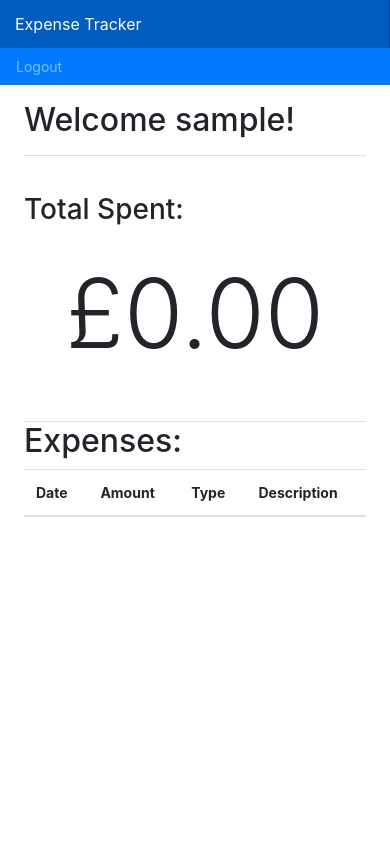
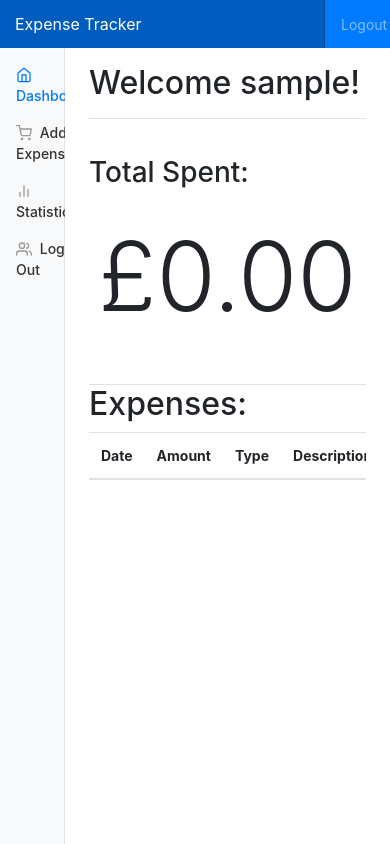
Before and after one commit to rashad-h/ExpenseTracker, a Flask app: page /dashboard in a window 390 px wide. Run offline with Flask 2, Linux system fonts and the light colour scheme; the visitor is signed in with stand-in values (Sample User, id 1); data comes from the database, SQL or seed files in the repository; data that the repository does not hold is empty; parts of the project's set-up code (start-up, migrations or seed data) failed here and were passed over; some libraries are stand-ins or nearby versions.

Commit message:
improved layout for smalled devices

```diff
--- a/app/templates/dash_base.html
+++ b/app/templates/dash_base.html
@@ -18,8 +18,8 @@
         <link href="../static/style.css" rel="stylesheet">
     </head>
     <body>
-        <nav class="navbar navbar-dark sticky-top bg-primary flex-md-nowrap p-0">
-            <a class="navbar-brand col-sm-3 col-md-2 mr-0" href="/">Expense Tracker</a>
+        <nav class="navbar navbar-dark sticky-top bg-primary flex-nowrap p-0">
+            <a class="navbar-brand col-10 col-md-2 mr-0" href="/">Expense Tracker</a>
             <!-- <input class="form-control form-control-dark w-100" type="text" placeholder="Search" aria-label="Search"> -->
             <ul class="navbar-nav px-3">
                 <li class="nav-item text-nowrap">
@@ -29,7 +29,7 @@
         </nav>
         <div class="container-fluid">
             <div class="row">
-                <nav class="col-md-2 d-none d-md-block bg-light sidebar">
+                <nav class="col-md-2 col-sm-2 col-2 d-md-block d-sm-flex bg-light sidebar">
                     <div class="sidebar-sticky">
                         <ul class="nav flex-column">
                             <li class="nav-item">
@@ -82,7 +82,7 @@
 
                     </div>
                 </nav>
-                <main role="main" class="col-md-9 ml-sm-auto col-lg-10 pt-3 px-4">
+                <main role="main" class="col-md-9 col-10 ml-auto col-lg-10 pt-3 px-4">
                     <div class="d-flex justify-content-between flex-wrap flex-md-nowrap align-items-center pb-2 mb-3 border-bottom">
                         <h1 class="h2">Welcome {{user.username }}!</h1>
                     </div>
```
